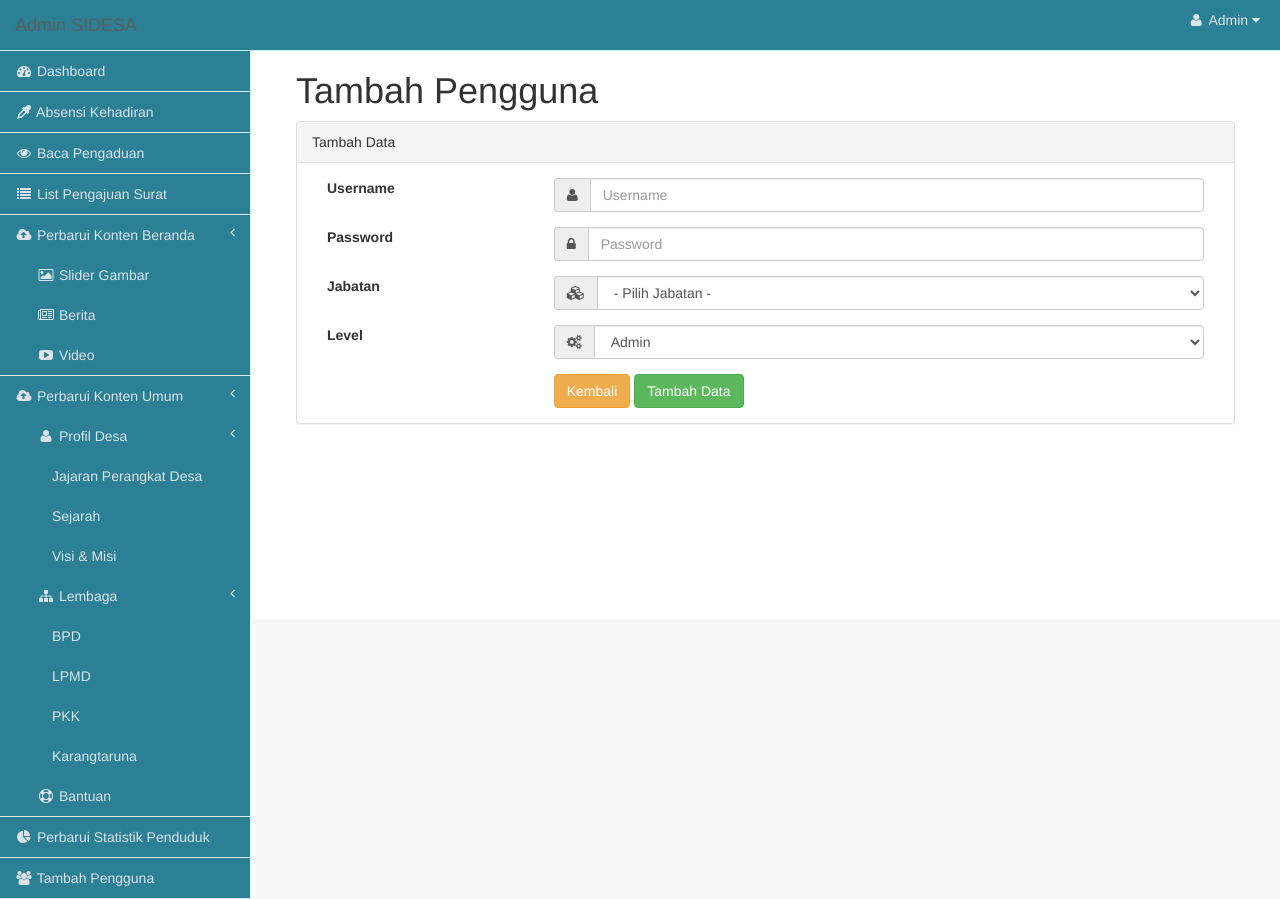
After one commit to ilhamefd/sdltt, a CodeIgniter app: page /sids/pengguna/add in a window 1280 px wide. The commit adds this page. Run offline with CodeIgniter, Linux system fonts and the light colour scheme; a user stored in the database is signed in; some libraries are stand-ins or nearby versions.

Commit message:
pengguna I

```diff
--- a/application/config/autoload.php
+++ b/application/config/autoload.php
@@ -132,4 +132,4 @@ $autoload['language'] = array();
 |
 |	$autoload['model'] = array('first_model' => 'first');
 */
-$autoload['model'] = array();
+$autoload['model'] = array('SecurityModel','m_global');
--- /dev/null
+++ b/application/controllers/Pengguna.php
@@ -0,0 +1,39 @@
+<?php
+defined('BASEPATH') OR exit('No direct script access allowed');
+
+class Pengguna extends CI_Controller {
+
+	public function __construct()
+	{
+		parent::__construct();
+
+		//Do your magic here
+	}
+
+	public function index()
+	{
+      	$this->SecurityModel->level_admin();
+
+		$data=array('title'=>'Pengguna',
+					'isi'  =>'adminpages/pengguna/index'
+						);
+		$data['pengguna'] = $this->m_global->get_data_all('user', null);
+
+		$this->load->view('adminlayout/wrapper',$data);
+	}
+
+	public function add()
+	{
+      	$this->SecurityModel->level_admin();
+
+		$data=array('title'=>'Tambah Pengguna',
+					'isi'  =>'adminpages/pengguna/add'
+						);
+		$this->load->view('adminlayout/wrapper',$data);
+
+	}
+
+}
+
+/* End of file Pengguna.php */
+/* Location: ./application/controllers/Pengguna.php */
--- a/application/views/adminlayout/header.php
+++ b/application/views/adminlayout/header.php
@@ -115,7 +115,7 @@
                         </li>
 
                         <li>
-                            <a class="white" href="#"><i class="fa fa-users fa-fw fcm"></i> Tambah Pengguna</a>
+                            <a class="white" href="<?php echo site_url('pengguna') ?>"><i class="fa fa-users fa-fw fcm"></i> Tambah Pengguna</a>
                         </li>
                        <!--  -->
                     </ul>
--- /dev/null
+++ b/application/views/adminpages/pengguna/add.php
@@ -0,0 +1,71 @@
+<div id="page-wrapper">
+    <div class="container-fluid">
+        <h1><?php echo $title ?></h1>
+        <div class="row">
+            <div class="col-lg-12">
+				<div class="panel panel-default">
+				    <div class="panel-heading">
+				        Tambah Data
+				    </div>
+				    <div class="panel-body">
+				        <form role="form" method="post" id="form_add" action="<?php echo base_url(); ?>jurusan/act_add">
+				        	<div class="col-lg-3">
+							    <label>Username</label>
+						    </div>
+						    <div class="col-lg-9">
+								<div class="form-group input-group">
+							    	<span class="input-group-addon"><span class="fa fa-user"></span></span>
+							        	<input type="password" name="name" class="form-control" placeholder="Username">
+						    	</div>
+						    </div>
+				        	<div class="col-lg-3">
+							    <label>Password</label>
+						    </div>
+						    <div class="col-lg-9">
+								<div class="form-group input-group">
+							    	<span class="input-group-addon"><span class="fa fa-lock">  </span></span>
+							        	<input type="text" name="jumlah" class="form-control" placeholder="Password">
+						    	</div>
+						    </div>
+				        	<div class="col-lg-3">
+							    <label>Jabatan</label>
+						    </div>
+						    <div class="col-lg-9">
+								<div class="form-group input-group">
+							    	<span class="input-group-addon"><span class="fa fa-cubes"></span></span>
+							    	<select class="form-control" name="jabatan">
+							    		<option value="">- Pilih Jabatan -</option>
+							    		<option value="kepdes">Kepala Desa</option>
+							    		<option value="sekdes">Sekretaris Desa</option>
+							    		<option value="bendahara">Bendahara Desa</option>
+							    		<option value="kaur1">Kepala Urusan 1</option>
+							    		<option value="kaur2">Kepala Urusan 2</option>
+							    		<option value="kaur3">Kepala Urusan 3</option>
+							    		<option value="kaur4">Kepala Urusan 4</option>
+							    	</select>
+						    	</div>
+						    </div>
+				        	<div class="col-lg-3">
+							    <label>Level</label>
+						    </div>
+						    <div class="col-lg-9">
+								<div class="form-group input-group">
+							    	<span class="input-group-addon"><span class="fa fa-gears"></span></span>
+							    	<select class="form-control" name="level">
+							    		<option value="admin">Admin</option>
+							    		<option value="user">User</option>
+							    	</select>
+						    	</div>
+						    </div>
+						    <div class="col-lg-3"></div>
+						    <div class="col-lg-9">
+							<button type="button" class="btn btn-warning">Kembali</button>
+							<button type="submit" class="btn btn-success">Tambah Data</button>
+							</div>
+						</form>
+					</div>
+				</div>
+			</div>
+		</div>
+	</div>
+</div>
```
Also changed, not shown: application/views/adminpages/pengguna/index.php (added, +48 -0 lines).
